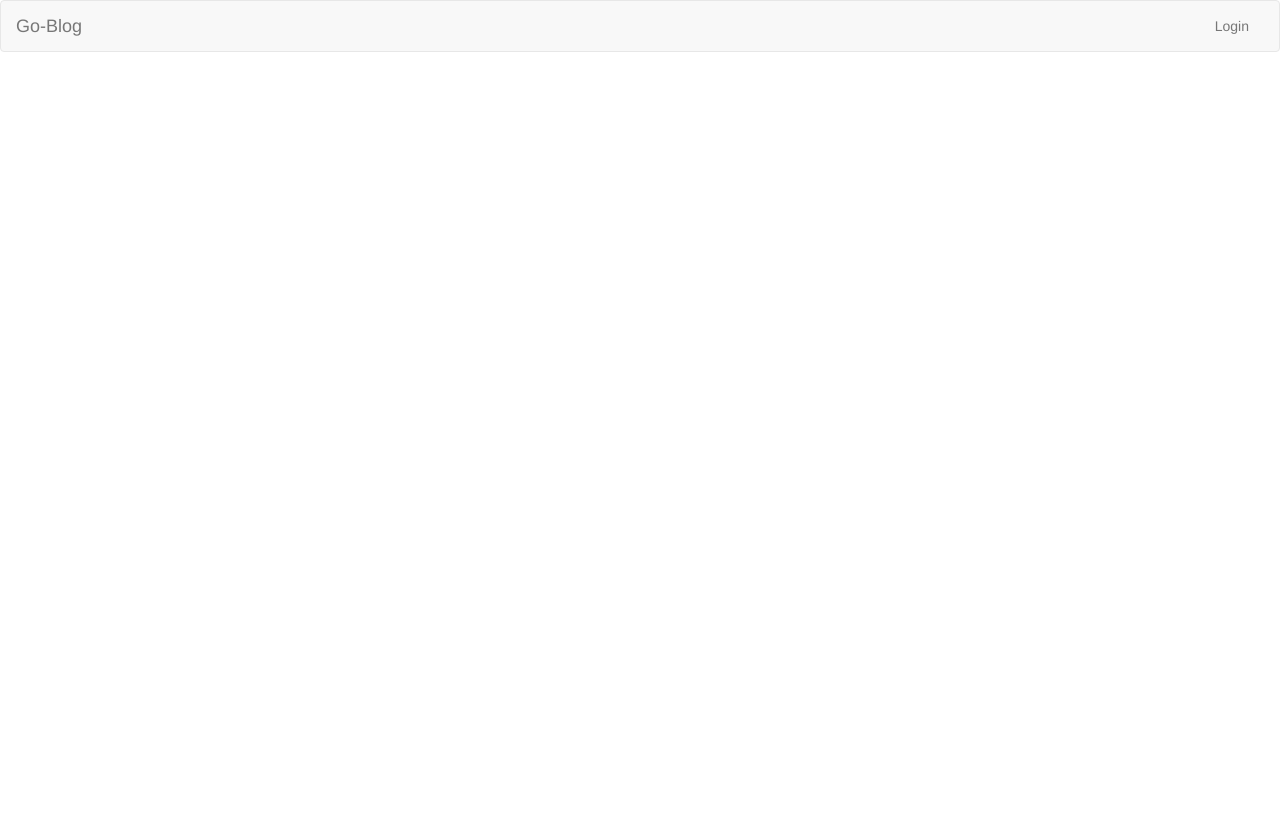
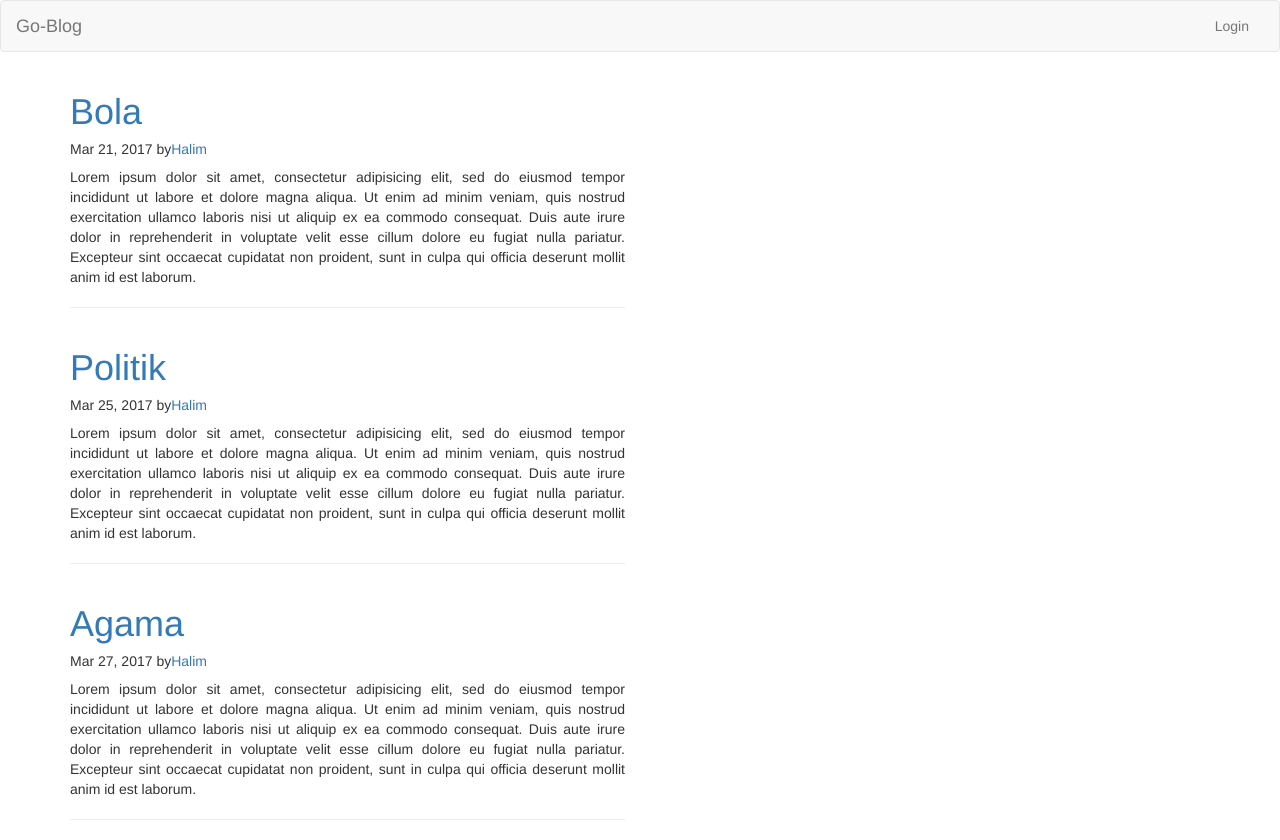
Before and after one commit to halimhalim99/training-web, a plain HTML site: page blog-template/index.html in a window 1280 px wide. Before the commit the page ends 800 px from the top, so only its background shows below. Drawn offline with nearby package versions, Linux system fonts and the light colour scheme.

Commit message:
pertemuan4-judul&isi berita

```diff
--- a/blog-template/index.html
+++ b/blog-template/index.html
@@ -42,6 +42,42 @@
          </div><!-- /.navbar-collapse -->
      </div><!-- /.container-fluid -->
  </nav>
+ <div class="container" align="justify">
+            <h1><a href="">Bola</a></h1>
+			<h5>Mar 21, 2017 by<a href="">Halim</a></h5>
+            <div class="row">
+              <div class="col-md-6">
+                Lorem ipsum dolor sit amet, consectetur adipisicing elit, sed do eiusmod tempor incididunt ut labore et dolore magna aliqua. Ut enim ad minim veniam, quis nostrud exercitation ullamco laboris nisi ut aliquip ex ea commodo consequat. Duis aute irure dolor in reprehenderit in voluptate velit esse cillum dolore eu fugiat nulla pariatur. Excepteur sint occaecat cupidatat non proident, sunt in culpa qui officia deserunt mollit anim id est laborum.
+<hr></hr>
+
+
+              </div>
+
+            </div>
+        </div>
+		<div class="container" align="justify">
+			<h1><a href="">Politik</a></h1>
+			<h5>Mar 25, 2017 by<a href="">Halim</a></h5>
+			<div class="row">
+                  <div class="col-md-6">
+                    Lorem ipsum dolor sit amet, consectetur adipisicing elit, sed do eiusmod tempor incididunt ut labore et dolore magna aliqua. Ut enim ad minim veniam, quis nostrud exercitation ullamco laboris nisi ut aliquip ex ea commodo consequat. Duis aute irure dolor in reprehenderit in voluptate velit esse cillum dolore eu fugiat nulla pariatur. Excepteur sint occaecat cupidatat non proident, sunt in culpa qui officia deserunt mollit anim id est laborum.
+                  <hr></hr>
+
+				  </div>
+            </div>
+		</div>
+		<div class="container" align="justify">
+			<h1><a href="">Agama</a></h1>
+			<h5>Mar 27, 2017 by<a href="">Halim</a></h5>
+			<div class="row">
+                  <div class="col-md-6">
+                    Lorem ipsum dolor sit amet, consectetur adipisicing elit, sed do eiusmod tempor incididunt ut labore et dolore magna aliqua. Ut enim ad minim veniam, quis nostrud exercitation ullamco laboris nisi ut aliquip ex ea commodo consequat. Duis aute irure dolor in reprehenderit in voluptate velit esse cillum dolore eu fugiat nulla pariatur. Excepteur sint occaecat cupidatat non proident, sunt in culpa qui officia deserunt mollit anim id est laborum.
+                  <hr></hr>
+
+				  </div>
+            </div>
+		</div>
+
 
         <script src="https://ajax.googleapis.com/ajax/libs/jquery/1.12.4/jquery.min.js"></script>
         <script src="https://maxcdn.bootstrapcdn.com/bootstrap/3.3.7/js/bootstrap.min.js"></script>
```
